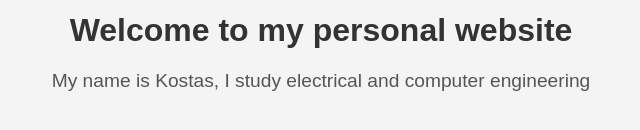
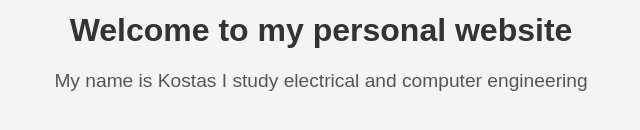
Before and after one commit to londonblue5/londonblue5.github.io, a plain HTML site: page index.html in a window 1280 px wide. Shown: the part 446-576 px from the top of the page, 319-959 px from the left. Drawn offline with Linux system fonts and the light colour scheme.

Commit message:
Update index.html

```diff
--- a/index.html
+++ b/index.html
@@ -41,7 +41,7 @@
     <header>
         <img src="profile.jpg" alt="Profile Picture of Kostas">
         <h1>Welcome to my personal website</h1>
-        <p>My name is Kostas, I study electrical and computer engineering</p>
+        <p>My name is Kostas  I study electrical and computer engineering</p>
     </header>
 </body>
 </html>
```
